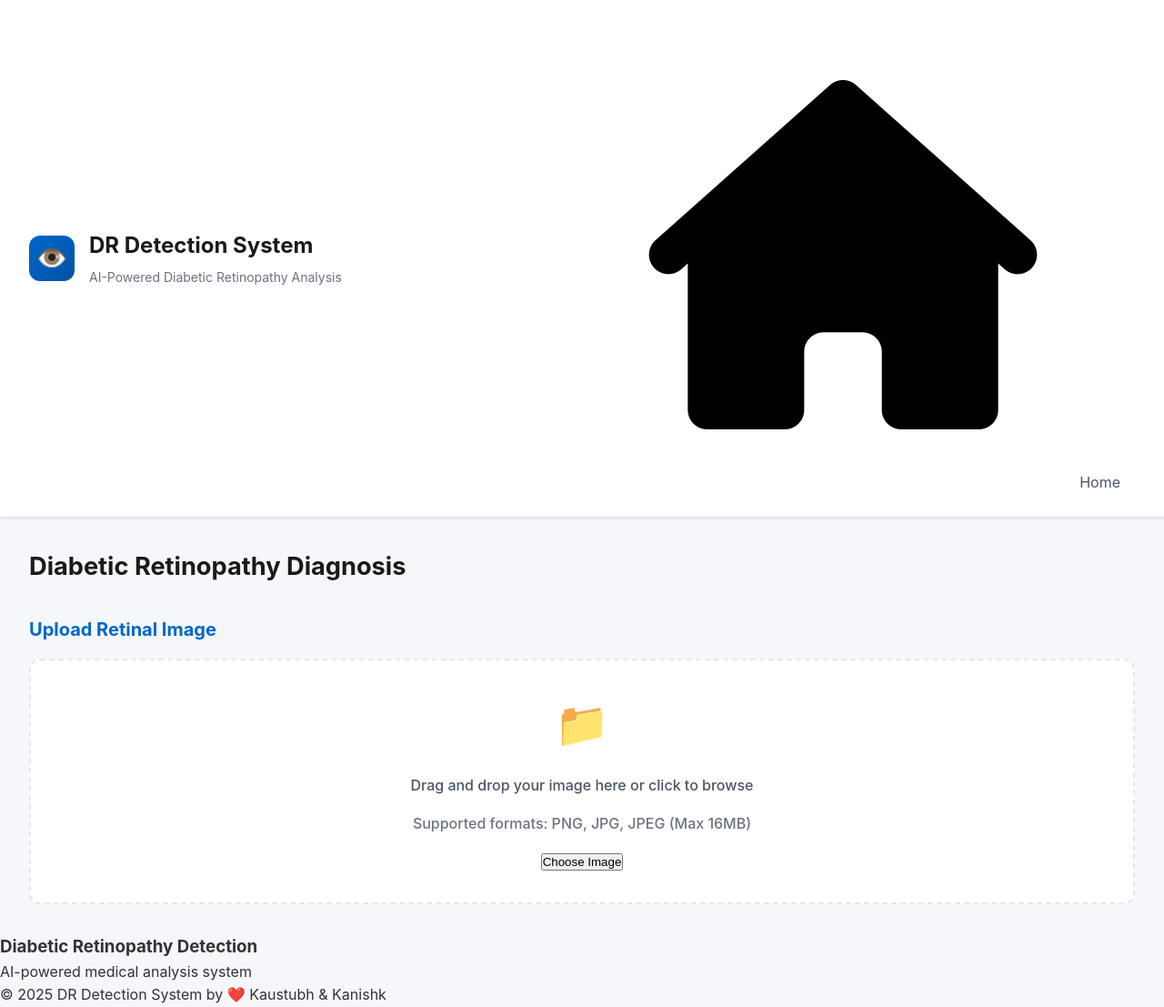
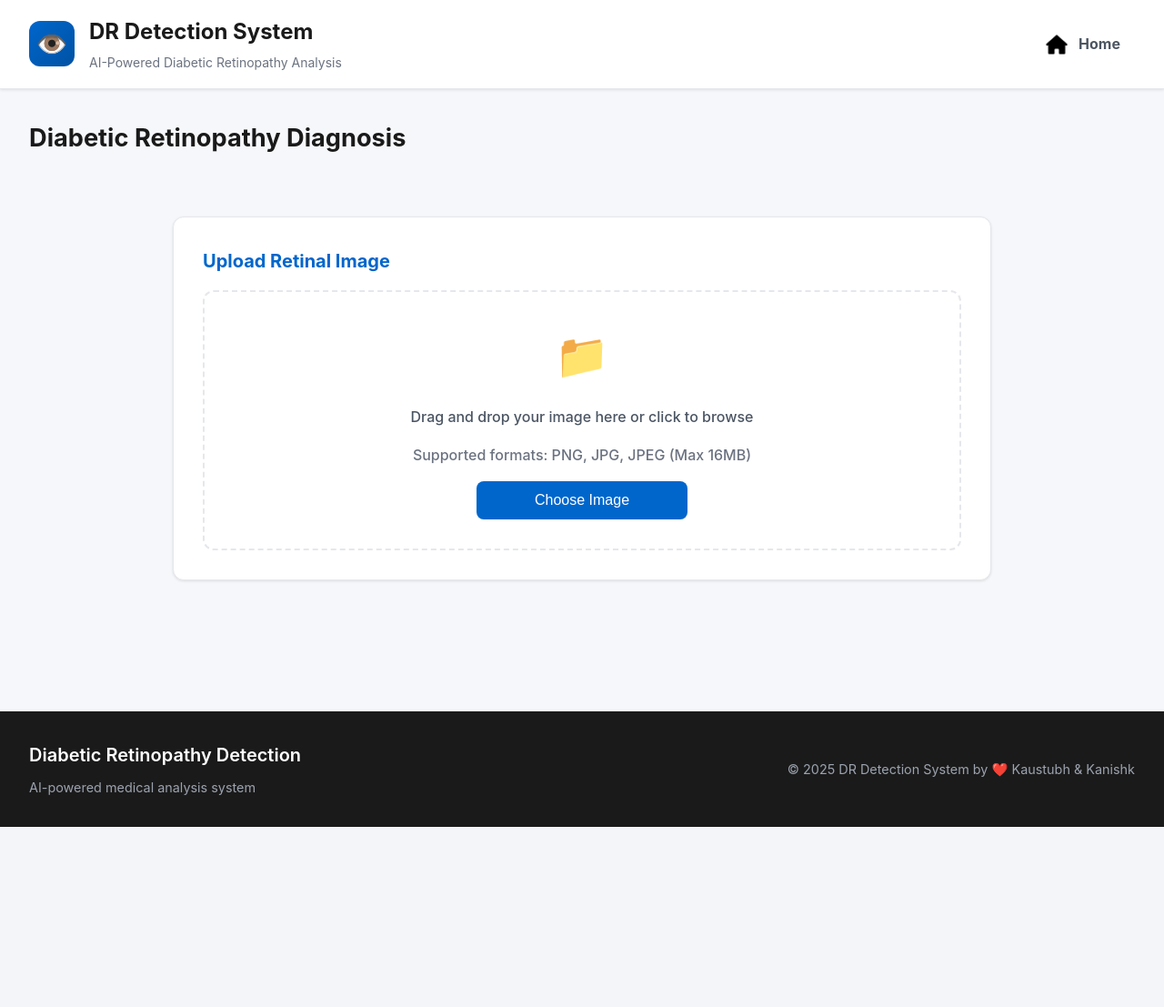
Before and after one commit to Pareekkanishk/Diabetic-Retinopathy-Detection, a Flask app: page /analyze in a window 1280 px wide. Shown: the whole page at 91% size. After the commit the page ends 909 px from the top, so only its background shows below. Run offline with Flask 3, Linux system fonts and the light colour scheme; parts of the project's set-up code (start-up, migrations or seed data) failed here and were passed over.

Commit message:
complete styling of landing and analyze page

```diff
--- a/static/css/style.css
+++ b/static/css/style.css
@@ -298,3 +298,314 @@ body {
     gap: 1rem;
     margin-top: 0.5rem;
 }
+
+.btn {
+    padding: 0.75rem 4rem;
+    border: none;
+    border-radius: 8px;
+    font-size: 1rem;
+    font-weight: 500;
+    cursor: pointer;
+    transition: all 0.2s;
+}
+
+.btn-primary {
+    background-color: #0066cc;
+    color: white;
+}
+
+.btn-primary:hover {
+    background-color: #0052a3;
+}
+
+.btn-secondary {
+    background-color: #6b7280;
+    color: white;
+}
+
+.btn-secondary:hover {
+    background-color: #4b5563;
+}
+
+.loading {
+    text-align: center;
+    padding: 2rem;
+}
+
+.spinner {
+    border: 4px solid #f3f4f6;
+    border-top: 4px solid #0066cc;
+    border-radius: 50%;
+    width: 50px;
+    height: 50px;
+    animation: spin 1s linear infinite;
+    margin: 0 auto 1rem;
+}
+
+@keyframes spin {
+    0% { transform: rotate(0deg); }
+    100% { transform: rotate(360deg); }
+}
+
+.result-card {
+    animation: fadeIn 0.5s;
+}
+
+@keyframes fadeIn {
+    from { opacity: 0; transform: translateY(20px); }
+    to { opacity: 1; transform: translateY(0); }
+}
+
+.result-main {
+    display: grid;
+    grid-template-columns: 1fr 1fr;
+    gap: 1.5rem;
+    margin-bottom: 2rem;
+    padding-bottom: 1.5rem;
+    border-bottom: 1px solid #e5e7eb;
+}
+
+.result-prediction, .result-confidence {
+    display: flex;
+    flex-direction: column;
+    gap: 0.5rem;
+}
+
+.result-label {
+    font-size: 0.9rem;
+    color: #6b7280;
+    font-weight: 500;
+}
+
+.result-value {
+    font-size: 1.5rem;
+    font-weight: 600;
+    color: #0066cc;
+}
+
+.probability-bars h4 {
+    margin-bottom: 1rem;
+    color: #1a1a1a;
+}
+
+.probability-bar-container {
+    display: grid;
+    grid-template-columns: 180px 1fr 80px;
+    align-items: center;
+    gap: 1rem;
+    margin-bottom: 1rem;
+}
+
+.probability-label {
+    font-size: 0.9rem;
+    color: #4b5563;
+}
+
+.probability-bar-bg {
+    background-color: #f3f4f6;
+    height: 24px;
+    border-radius: 12px;
+    overflow: hidden;
+}
+
+.probability-bar {
+    height: 100%;
+    background: linear-gradient(90deg, #0066cc, #0052a3);
+    transition: width 0.5s ease;
+}
+
+.probability-value {
+    font-size: 0.9rem;
+    font-weight: 500;
+    color: #1a1a1a;
+    text-align: right;
+}
+
+.recommendation-box {
+    margin-top: 2rem;
+    padding: 1.5rem;
+    background-color: #f0f9ff;
+    border-left: 4px solid #0066cc;
+    border-radius: 8px;
+}
+
+.recommendation-box h4 {
+    color: #0066cc;
+    margin-bottom: 0.75rem;
+}
+
+.recommendation-box p {
+    color: #1e40af;
+    line-height: 1.6;
+}
+
+.footer {
+    background-color: #1a1a1a;
+    color: #ffffff;
+    padding: 2rem;
+    margin-top: 7rem;
+}
+
+.footer-container {
+    max-width: 1400px;
+    margin: 0 auto;
+    display: flex;
+    justify-content: space-between;
+    align-items: center;
+}
+
+.footer-left h3 {
+    font-size: 1.25rem;
+    font-weight: 600;
+    margin-bottom: 0.5rem;
+}
+
+.footer-left p {
+    font-size: 0.9rem;
+    color: #9ca3af;
+}
+
+.footer-right p {
+    font-size: 0.9rem;
+    color: #9ca3af;
+}
+
+@media (max-width: 1024px) {
+    .grid-2, .diagnosis-container {
+        grid-template-columns: 1fr;
+    }
+
+    .nav-container {
+        flex-direction: column;
+        gap: 1rem;
+    }
+}
+
+@media (max-width: 768px) {
+    .container {
+        padding: 1rem;
+    }
+
+    .page-title {
+        font-size: 1.5rem;
+    }
+
+    .footer-container {
+        flex-direction: column;
+        gap: 1rem;
+        text-align: center;
+    }
+
+    .preview-section img {
+        width: 300px;
+        height: 225px;
+    }
+
+    .button-container {
+        flex-direction: column;
+        align-items: center;
+        gap: 0.5rem;
+    }
+}
+
+@media (max-width: 480px) {
+    .preview-section img {
+        width: 250px;
+        height: 188px;
+    }
+}
+
+.home-text {
+  font-weight:bold;
+  margin-top: 1px;
+}
+
+.home-icon {
+  width: 28px;
+  height: 28px;
+filter: contrast(3);
+ margin-right: 10px;
+ margin-top:0.5px;
+}
+
+.nav-link {
+  display: flex;
+  align-items: center;
+  font-weight: bolder;
+}
+
+.image-preview-box {
+    border: 2px dashed #0066cc;
+    border-radius: 12px;
+    padding: 2rem;
+    background-color: #f0f9ff;
+    text-align: center;
+    margin-bottom: 2rem;
+}
+
+.image-preview-box img {
+    max-width: 400px;
+    max-height: 300px;
+    object-fit: contain;
+    border-radius: 0.5px;
+    margin-bottom: 1.5rem;
+    display: block;
+    margin-left: auto;
+    margin-right: auto;
+}
+
+.btn-danger {
+    background-color: #ef4444;
+    color: white;
+    padding: 0.6rem 2.5rem;
+    border: none;
+    border-radius: 8px;
+    font-size: 0.95rem;
+    font-weight: 500;
+    cursor: pointer;
+    transition: all 0.2s;
+}
+
+.btn-danger:hover {
+    background-color: #dc2626;
+}
+
+
+.action-buttons {
+    text-align: center;
+    margin-top: 1.5rem;
+}
+
+
+.btn-large {
+    padding: 1rem 4rem;
+    font-size: 1.1rem;
+    font-weight: 600;
+}
+
+
+.btn-full {
+    width: 100%;
+    margin-top: 1.5rem;
+    padding: 1rem;
+}
+
+
+.diagnosis-wrapper {
+    max-width: 900px;
+    margin: 0 auto;
+}
+
+.upload-card {
+    background-color: #ffffff;
+    border-radius: 12px;
+    padding: 2rem;
+    box-shadow: 0 1px 3px rgba(0, 0, 0, 0.1);
+    border: 1px solid #e5e7eb;
+    margin-top: 65px;
+}
+
+.result-section {
+    max-width: 900px;
+    margin: 2rem auto 0;
+}
```
